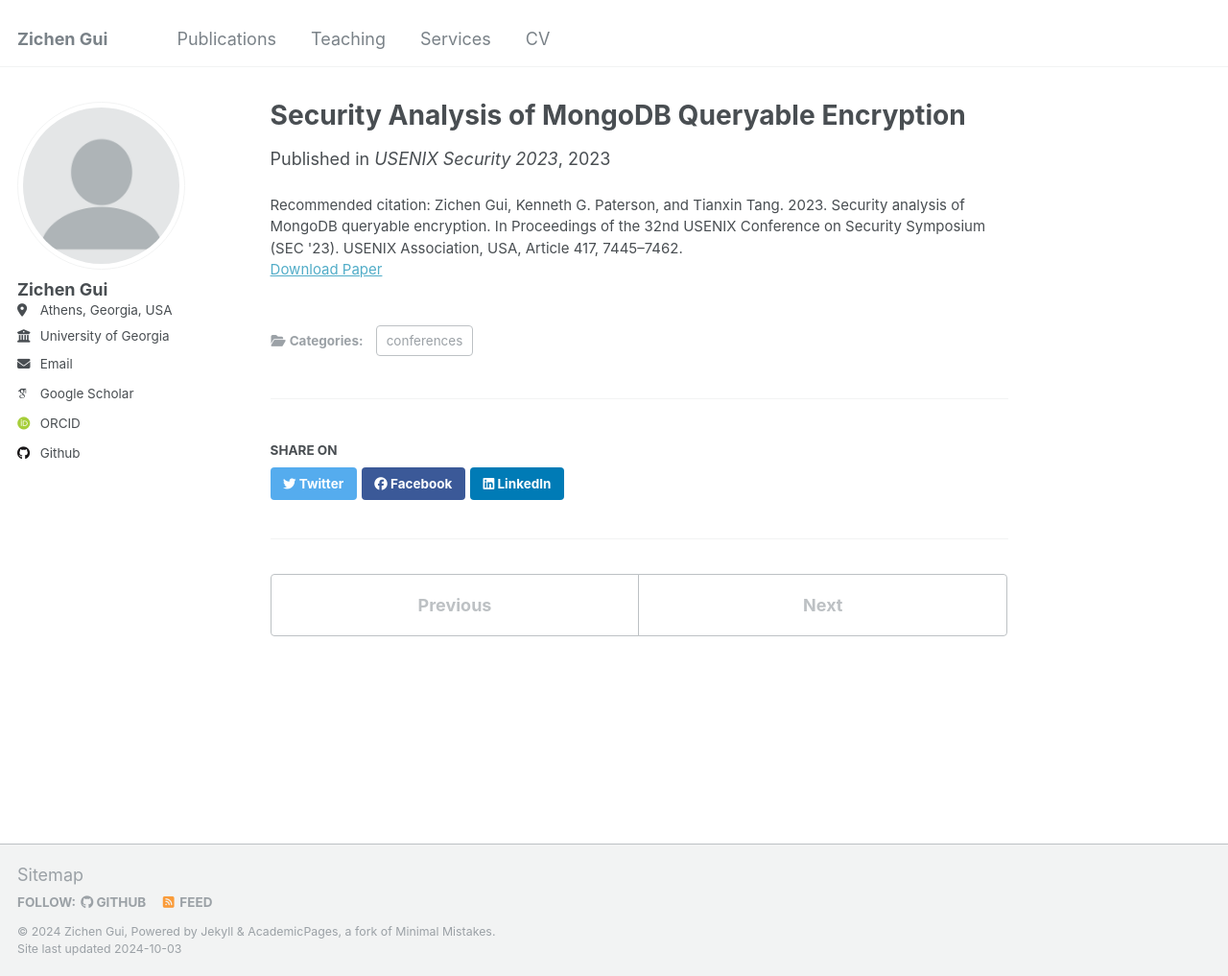
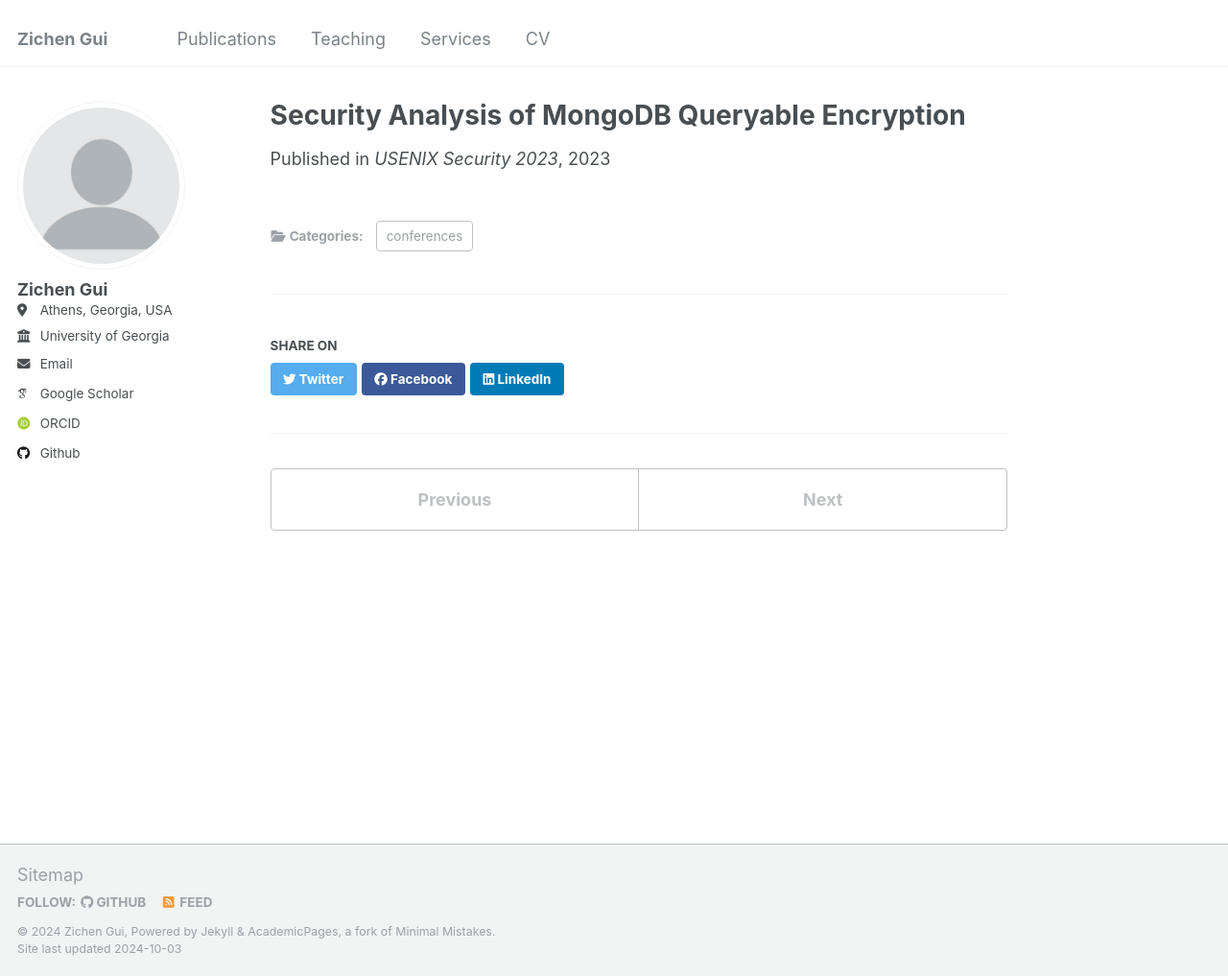
Before and after one commit to Zichen-Gui/Zichen-Gui.github.io, a Jekyll site: the page built from _publications/2023-11-30-MongoDB-Queryable-Encryption.md, in a window 1280 px wide and 1017 px high. Shown: the whole window at 96% size. Built offline with Jekyll 4.4.1, drawn with Linux system fonts in a browser that asks for light colours; some web fonts are replaced; part of the change alters nothing that is shown.

Commit message:
Update 2023-11-30-MongoDB-Queryable-Encryption.md

```diff
--- a/_publications/2023-11-30-MongoDB-Queryable-Encryption.md
+++ b/_publications/2023-11-30-MongoDB-Queryable-Encryption.md
@@ -7,5 +7,5 @@ permalink: /publication/2023-11-30-MongoDB-Queryable-Encryption
 date: 2023-11-30
 venue: 'USENIX Security 2023'
 paperurl: 'https://www.usenix.org/conference/usenixsecurity23/presentation/gui'
-citation: "Zichen Gui, Kenneth G. Paterson, and Tianxin Tang. 2023. Security analysis of MongoDB queryable encryption. In Proceedings of the 32nd USENIX Conference on Security Symposium (SEC '23). USENIX Association, USA, Article 417, 7445–7462."
+#citation: "Zichen Gui, Kenneth G. Paterson, and Tianxin Tang. 2023. Security analysis of MongoDB queryable encryption. In Proceedings of the 32nd USENIX Conference on Security Symposium (SEC '23). USENIX Association, USA, Article 417, 7445–7462."
 ---
```
